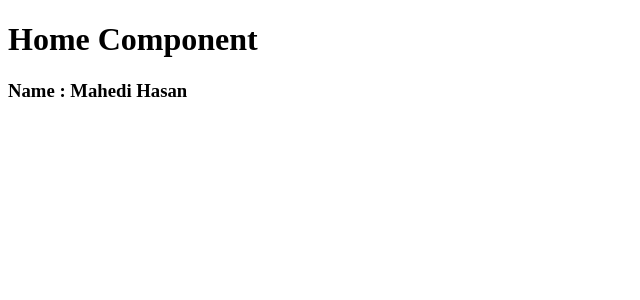
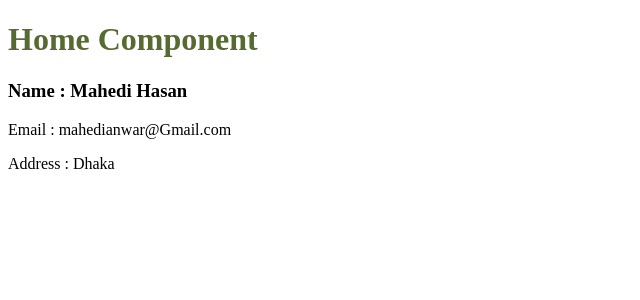
Before and after one commit to AnwarHossainSR/Vue-Js-Learn, a Vue app: page / in a window 1280 px wide. Shown: the top 300 px of the page, without its empty margins (0-640 px from the left). Built offline with nearby package versions, Linux system fonts and the light colour scheme.

Commit message:
data pass from script to template

```diff
--- a/src/components/Home.vue
+++ b/src/components/Home.vue
@@ -2,6 +2,8 @@
     <div>
         <h1>Home Component</h1>
         <h3>Name : {{ name }}</h3>
+        <p>Email : {{ email }}</p>
+        <p>Address : {{ address }}</p>
     </div>
 </template>
 
@@ -10,6 +12,18 @@
         name:'Home',
         props:{
             name:String
+        },
+        data(){
+            return{
+                email:'mahedianwar@Gmail.com',
+                address:'Dhaka'
+            }
         }
     }
 </script>
+
+<style scoped>
+    h1{
+        color: darkolivegreen;
+    }
+</style>
```
